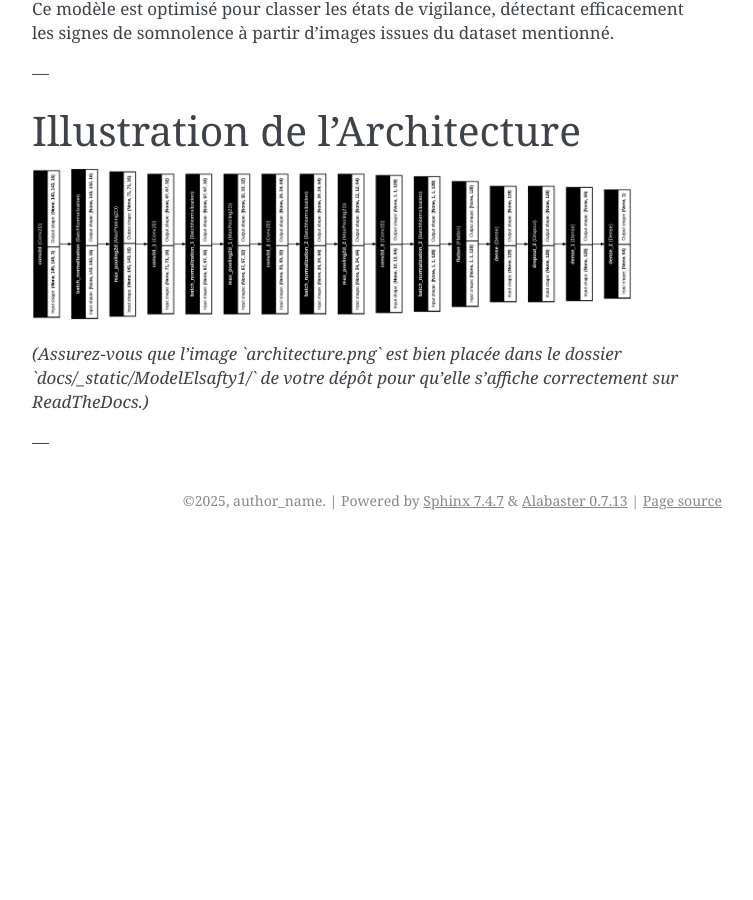
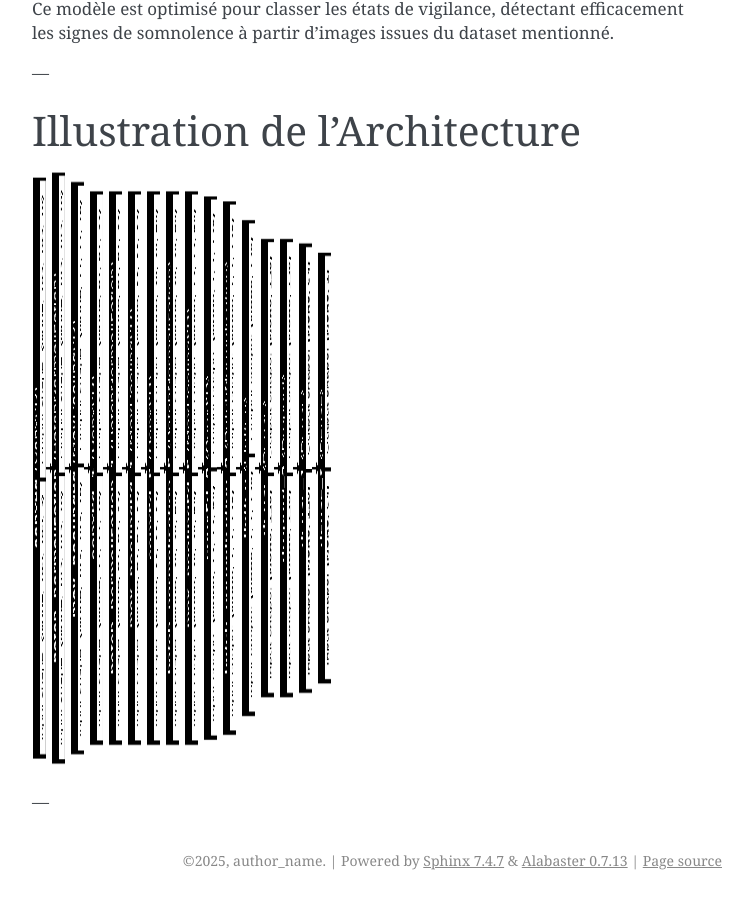
Before and after one commit to SouleymaneDiallo04/Syst-me-de-Surveillance-de-la-posture, a Sphinx documentation site: the page built from docs/source/architectures.rst, in a window 1280 px wide and 900 px high, scrolled down 19604 px. Shown: the whole window, without its empty margins (388-1141 px from the left). Built offline with Sphinx 7.4.7, drawn with Linux system fonts in a browser that asks for light colours; pages that are not in the unit, such as notebooks, are missing from menus; before the commit the page ends 20144 px from its top, so only the background shows below that.

Commit message:
Mise à jour des docstrings et du code

```diff
--- a/docs/source/architectures.rst
+++ b/docs/source/architectures.rst
@@ -543,8 +543,7 @@ Illustration de l'Architecture
 
 .. image:: ../_static/imageSomnolance/architecture.png
    :alt: Architecture du modèle Elsafty 1
-   :width: 600px
-
-*(Assurez-vous que l’image `architecture.png` est bien placée dans le dossier `docs/_static/ModelElsafty1/` de votre dépôt pour qu’elle s’affiche correctement sur ReadTheDocs.)*
+   :width: 300px
+   :height: 600px
 
 ---
```
